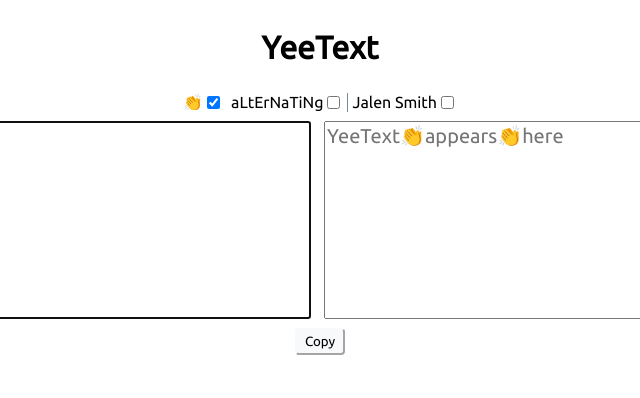
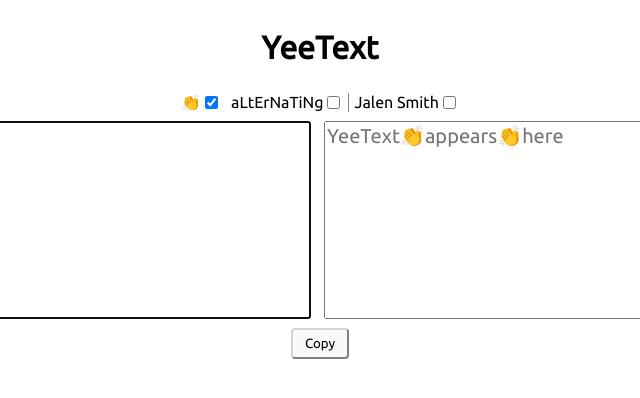
Before and after one commit to jeffbdye/YeeText, a website built with webpack: page public/index.html in a window 1280 px wide. Shown: the full height of the page, 320-960 px from the left. Built offline with nearby package versions, Linux system fonts and the light colour scheme.

Commit message:
Slightly better alignment

```diff
--- a/public/style.css
+++ b/public/style.css
@@ -16,7 +16,7 @@
 
 textarea {
   font-size: 20px;
-  height: 100%;
+  height: 98%;
   width: 98%;
   margin: 4px;
   resize: none;
@@ -25,8 +25,8 @@ textarea {
 .form-group {
   display: flex;
   align-items: center;
-  padding-left: 4px;
-  padding-right: 4px;
+  padding-left: 5px;
+  padding-right: 5px;
 }
 
 .bordered {
@@ -44,8 +44,8 @@ textarea#input-text {
 
 button {
   background-color: #f8f9fa;
-  border-color: #f8f9fa;
-  padding: 4px 8px;
+  border-color: #d4d4d4;
+  padding: 6px 12px;
   border-radius: 4px;
   transition: color .15s;
 }
```
